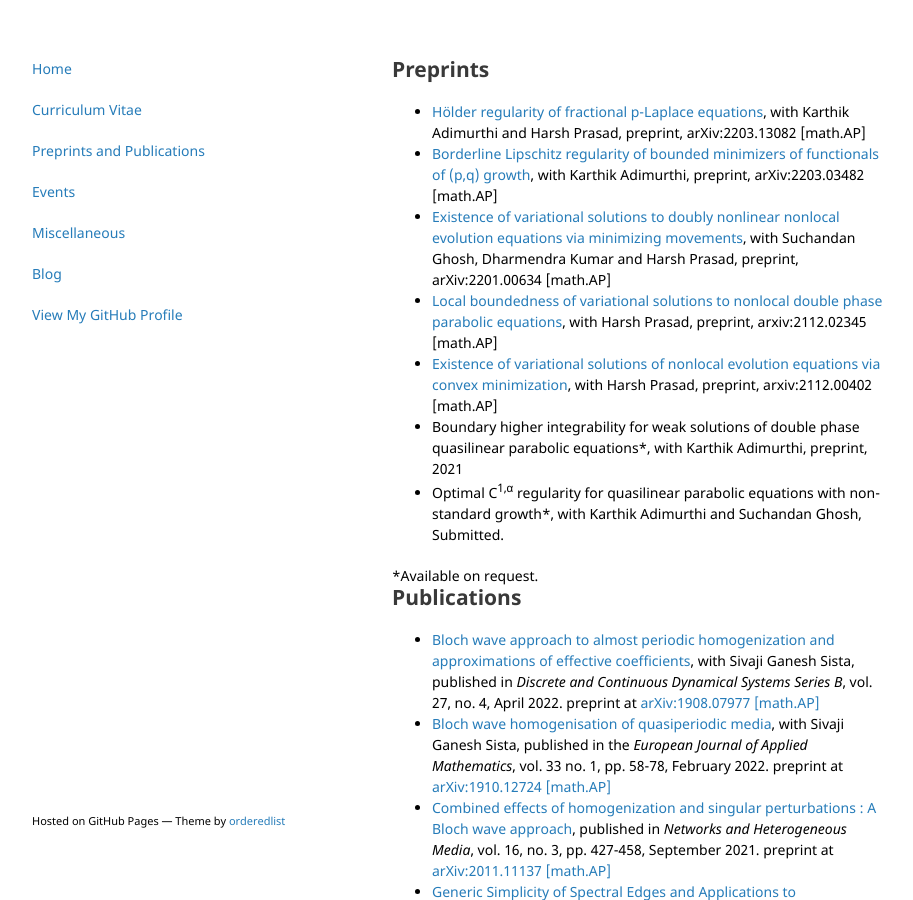
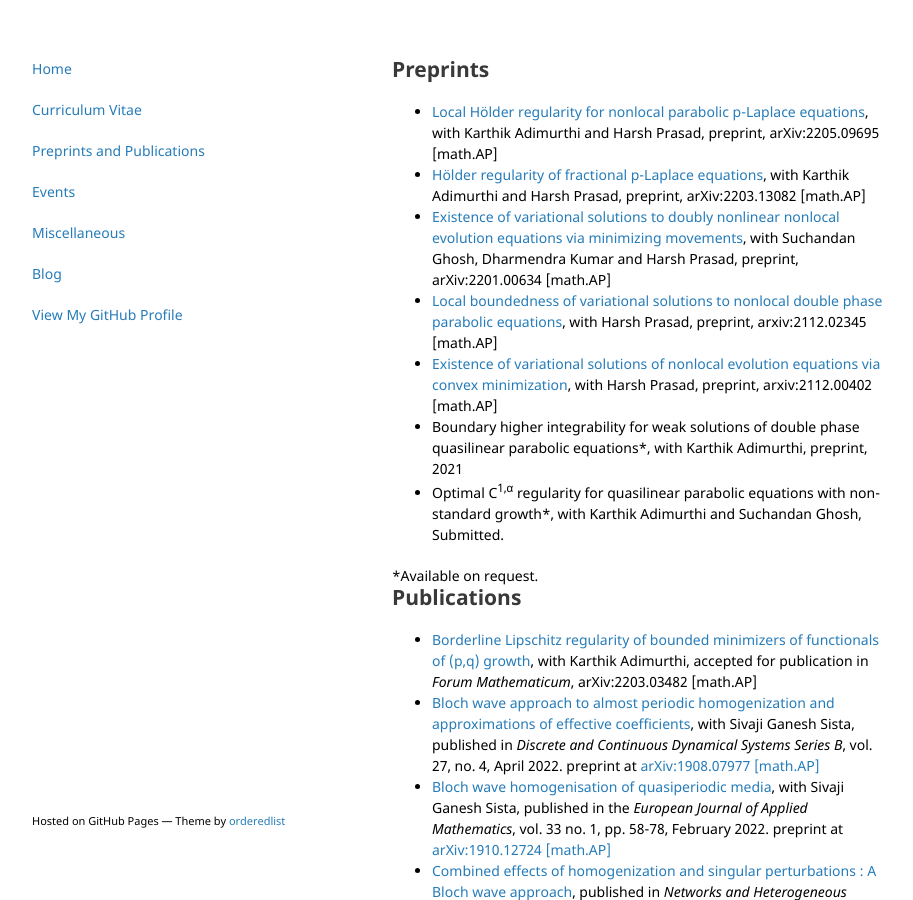
Before and after one commit to vivektewary/vivektewary.github.io, a Jekyll site: the page built from pubs.html, in a window 1280 px wide and 900 px high. Shown: the whole window, without its empty margins (178-1091 px from the left). Built offline with Jekyll 4.4.1, drawn with Linux system fonts in a browser that asks for light colours.

Commit message:
some changes

```diff
--- a/pubs.html
+++ b/pubs.html
@@ -5,8 +5,8 @@ title: Home
 
 <h2>Preprints</h2>
 <ul>
+<li><a href="https://arxiv.org/abs/2205.09695"style="text-decoration:none" target="_blank">Local Hölder regularity for nonlocal parabolic p-Laplace equations</a>, with Karthik Adimurthi and Harsh Prasad, preprint, arXiv:2205.09695 [math.AP]</li>
 <li><a href="https://arxiv.org/abs/2203.13082"style="text-decoration:none" target="_blank">Hölder regularity of fractional p-Laplace equations</a>, with Karthik Adimurthi and Harsh Prasad, preprint, arXiv:2203.13082 [math.AP]</li>
-<li><a href="https://arxiv.org/abs/2203.03482"style="text-decoration:none" target="_blank">Borderline Lipschitz regularity of bounded minimizers of functionals of (p,q) growth</a>, with Karthik Adimurthi, preprint, arXiv:2203.03482 [math.AP]</li>
 <li><a href="https://arxiv.org/abs/2201.00634"style="text-decoration:none" target="_blank">Existence of variational solutions to doubly nonlinear nonlocal evolution equations via minimizing movements</a>, with Suchandan Ghosh, Dharmendra Kumar and Harsh Prasad, preprint, arXiv:2201.00634 [math.AP]</li>
 <li><a href="https://arxiv.org/abs/2112.02345"style="text-decoration:none" target="_blank">Local boundedness of variational solutions to nonlocal double phase parabolic equations</a>, with Harsh Prasad, preprint, arxiv:2112.02345 [math.AP]</li>
 <li><a href="https://arxiv.org/abs/2112.00402"style="text-decoration:none" target="_blank">Existence of variational solutions of nonlocal evolution equations via convex minimization</a>, with Harsh Prasad, preprint, arxiv:2112.00402 [math.AP]</li>
@@ -17,12 +17,12 @@ title: Home
 <br>
 <h2>Publications</h2>
 <ul>
+<li><a href="https://arxiv.org/abs/2203.03482"style="text-decoration:none" target="_blank">Borderline Lipschitz regularity of bounded minimizers of functionals of (p,q) growth</a>, with Karthik Adimurthi, accepted for publication in <i>Forum Mathematicum</i>, arXiv:2203.03482 [math.AP]</li>
 <li><a href="https://www.aimsciences.org/article/doi/10.3934/dcdsb.2021119" target="_blank">Bloch wave approach to almost periodic homogenization and approximations of effective coefficients</a>, with Sivaji Ganesh Sista, published in <i>Discrete and Continuous Dynamical Systems Series B</i>, vol. 27, no. 4, April 2022. preprint at <a href="https://arxiv.org/abs/1908.07977" target="_blank"> arXiv:1908.07977 [math.AP]</a></li>
 <li><a href="https://doi.org/10.1017/S0956792520000352"style="text-decoration:none" target="_blank"> Bloch wave homogenisation of quasiperiodic media</a>, with Sivaji Ganesh Sista, published in the <i>European Journal of Applied Mathematics</i>, vol. 33 no. 1, pp. 58-78, February 2022. preprint at <a href="https://arxiv.org/abs/1910.12724" target="_blank">arXiv:1910.12724 [math.AP]</a></li>
 <li><a href="https://www.aimsciences.org/article/doi/10.3934/nhm.2021012" target="_blank">Combined effects of homogenization and singular perturbations : A Bloch wave approach</a>, published in <i>Networks and Heterogeneous Media</i>, vol. 16, no. 3, pp. 427-458, September 2021. preprint at <a href="https://arxiv.org/abs/2011.11137"style="text-decoration:none" target="_blank">arXiv:2011.11137 [math.AP]</a></li>
 <li><a href="https://content.iospress.com/articles/asymptotic-analysis/asy191542"style="text-decoration:none" target="_blank"> Generic Simplicity of Spectral Edges and Applications to Homogenization</a>, with Sivaji Ganesh Sista, <i>Asymptotic Analysis</i>, vol. 116, no. 3-4, pp. 219-248, 2020, preprint at <a href="https://arxiv.org/abs/1807.00917"style="text-decoration:none" target="_blank"> arXiv:1807.00917 [math.AP]</a></li>
-<!--li><a href="https://ssmr.ro/bulletin/volumes/61-2/node7.html"style="text-decoration:none" target="_blank"> A refinement of Cauchy's bound for the moduli of zeros of a polynomial</a>, with V.K. Jain, Bull. Math. Soc. Sci. Math. Roumanie (N.S.) 61(109) (2018), no. 2, 173--185</li-->
-<li><a href="https://www.researchgate.net/publication/325951702_A_refinement_of_cauchy's_bound_for_the_moduli_of_zeros_of_a_polynomial"style="text-decoration:none" target="_blank"> A refinement of Cauchy's bound for the moduli of zeros of a polynomial</a>, with V.K. Jain, <i>Bull. Math. Soc. Sci. Math. Roumanie (N.S.)</i> 61(109) (2018), no. 2, 173--185</li>
+<li><a href="https://www.jstor.org/stable/26497619"style="text-decoration:none" target="_blank"> A refinement of Cauchy's bound for the moduli of zeros of a polynomial</a>, with V.K. Jain, <i>Bull. Math. Soc. Sci. Math. Roumanie (N.S.)</i> 61(109) (2018), no. 2, 173--185</li>
 </ul>
 <h2>Unpublished Manuscripts</h2>
 <ul>
```
